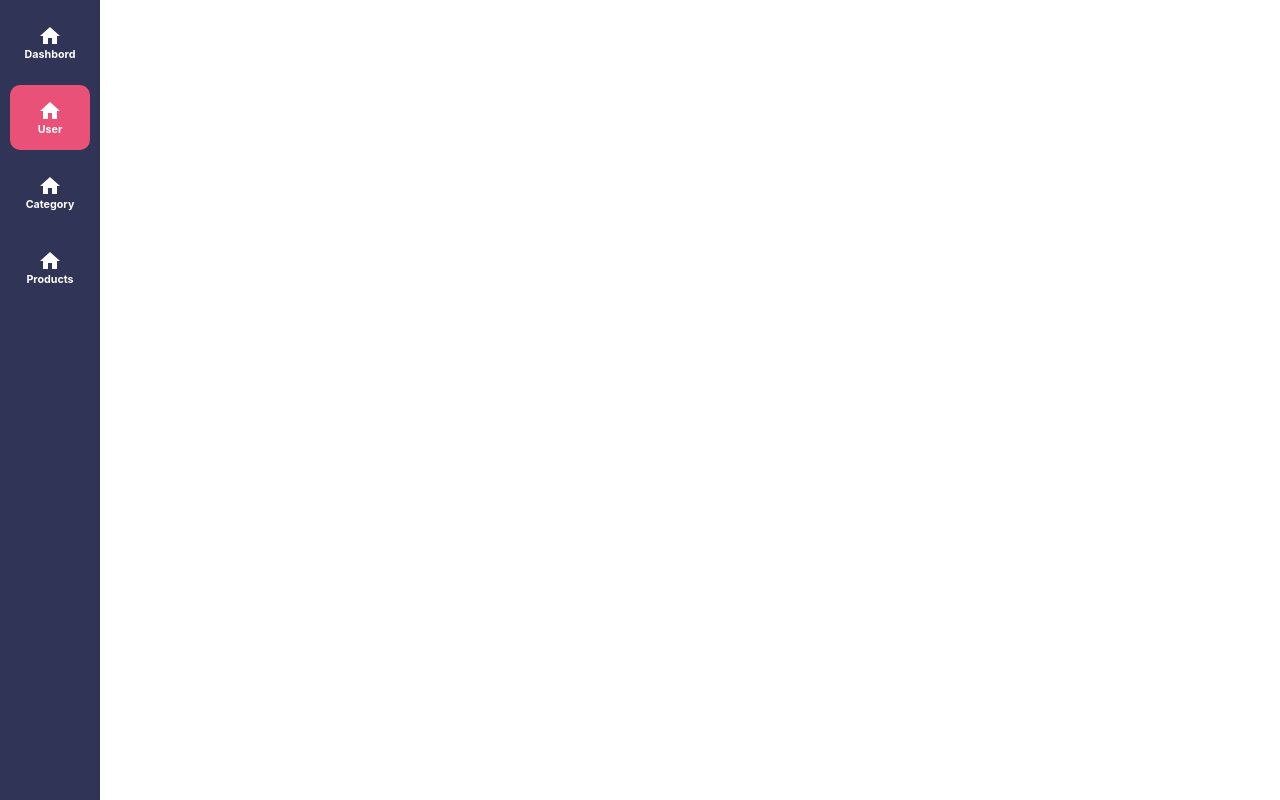
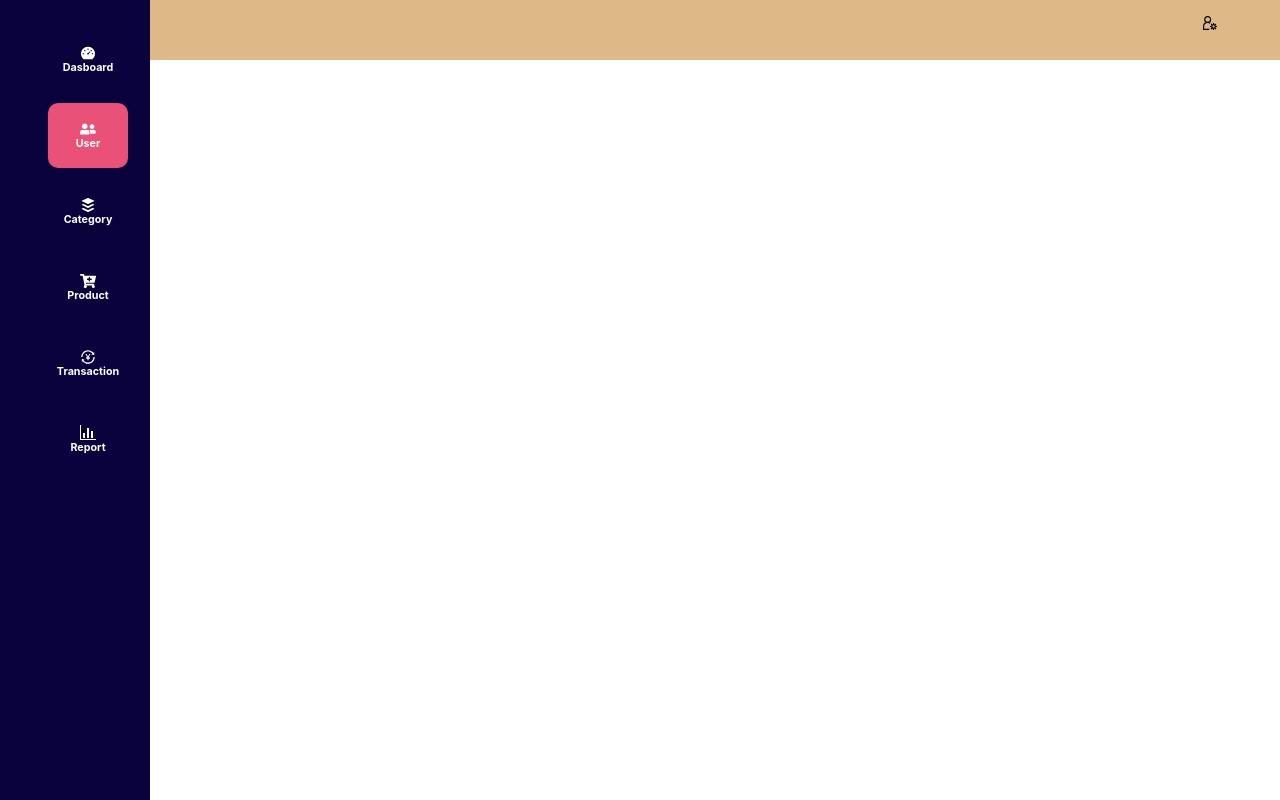
Before and after one commit to ankushthinknext/pos-app, a React (Create React App) app in the folder client/: page /users in a window 1280 px wide. Built offline with nearby package versions, Linux system fonts and the light colour scheme; no server answers; sample sign-in values are in the browser's storage.

Commit message:
navabar and sidebar update

```diff
--- a/client/package.json
+++ b/client/package.json
@@ -3,6 +3,7 @@
   "version": "0.1.0",
   "private": true,
   "dependencies": {
+    "@hookform/error-message": "^2.0.0",
     "@material-ui/core": "^4.11.3",
     "@material-ui/icons": "^4.11.2",
     "@material-ui/lab": "*",
@@ -10,11 +11,16 @@
     "@testing-library/react": "^11.1.0",
     "@testing-library/user-event": "^12.1.10",
     "chart.js": "^3.1.1",
+    "install": "^0.13.0",
     "joi-browser": "^13.4.0",
+    "lodash": "^4.17.21",
     "moment": "^2.29.1",
+    "npm": "^7.10.0",
     "query-string": "^4.3.4",
     "react": "^17.0.2",
     "react-dom": "^17.0.2",
+    "react-hook-form": "^7.2.0",
+    "react-icons": "^4.2.0",
     "react-router-dom": "^5.2.0",
     "react-scripts": "4.0.3",
     "web-vitals": "^1.0.1"
--- a/client/src/App.js
+++ b/client/src/App.js
@@ -1,7 +1,6 @@
-import logo from "./logo.svg";
 import "./App.css";
 import Login from "./components/auth/Login";
-import { Route, Switch } from "react-router";
+import { Route, Switch, Redirect } from "react-router";
 import Dashboard from "./components/dashboard/Dashboard";
 import ProtectedRoute from "./components/common/ProtectedRoute";
 import Products from "./components/dashboard/Products";
@@ -14,6 +13,18 @@ function App() {
 				<ProtectedRoute path="/users" component={Dashboard} />
 				<ProtectedRoute path="/category" component={Dashboard} />
 				<ProtectedRoute path="/products" component={Dashboard} />
+				<ProtectedRoute path="/transaction" component={Dashboard} />
+				<ProtectedRoute path="/report" component={Dashboard} />
+				<Route
+                exact
+                path="/"
+                render={() => {
+                    return (
+
+                      <Redirect to="/login" />
+                    )
+                }}
+              />
 				<Route path="/login" exact component={Login} />
 			</Switch>
 		</div>
--- a/client/src/components/dashboard/Dashboard.jsx
+++ b/client/src/components/dashboard/Dashboard.jsx
@@ -1,10 +1,10 @@
 import React, { useEffect, useState } from "react";
-import auth from "../services/auth";
-import HomeIcon from "@material-ui/icons/Home";
+import {DataMenu} from './DataMenu';
 import "./index.css";
 import Sidebar from "./Sidebar";
 import queryString from "query-string";
 import Main from "./Main";
+import Navbar from './Navbar';
 
 export default function Dashboard(props) {
 	let URL = process.env.REACT_APP_API_URL;
@@ -39,31 +39,14 @@ export default function Dashboard(props) {
 
 	let query = queryString.stringify(interval);
 
-	const sidebarLinks = [
-		{
-			path: "/dashboard",
-			label: "Dashbord",
-			icon: <HomeIcon />,
-		},
-		{ path: "/users", label: "User", icon: <HomeIcon /> },
-		{
-			path: "/category",
-			label: "Category",
-			icon: <HomeIcon />,
-		},
-		{
-			path: "/products",
-			label: "Products",
-
-			icon: <HomeIcon />,
-		},
-	];
-
 	return (
 		<div>
 			<div className="dashboard-area ">
 				<div className="sidebar">
-					<Sidebar links={sidebarLinks} currentRoute={currentRoute} />
+					<Sidebar links={DataMenu} currentRoute={currentRoute} />
+				</div>
+				<div className="navbar">
+					<Navbar></Navbar>
 				</div>
 				<div className="main-area">
 					{currentRoute === "/dashboard" && (
--- /dev/null
+++ b/client/src/components/dashboard/DataMenu.jsx
@@ -0,0 +1,44 @@
+import React from 'react'
+import * as AiIcons from 'react-icons/ai';
+import * as FaIcons from 'react-icons/fa';
+import * as GoIcons from 'react-icons/go';
+
+
+export const DataMenu =  [
+    {
+        title : 'Dasboard',
+        path : '/dashboard',
+        icon : <AiIcons.AiFillDashboard />,
+        cName: 'nav-text'
+    },
+    {
+        title : 'User',
+        path : '/users',
+        icon : <FaIcons.FaUserFriends />,
+        cName: 'nav-text'
+    },
+    {
+        title : 'Category',
+        path : '/category',
+        icon : <FaIcons.FaBuffer />,
+        cName: 'nav-text'
+    },
+    {
+        title : 'Product',
+        path : '/products',
+        icon : <FaIcons.FaCartPlus />,
+        cName: 'nav-text'
+    },
+    {
+        title : 'Transaction',
+        path : '/transaction',
+        icon : <AiIcons.AiOutlineTransaction />,
+        cName: 'nav-text'
+    },
+    {
+        title : 'Report',
+        path : '/report',
+        icon : <GoIcons.GoGraph />,
+        cName: 'nav-text'
+    }
+]
--- a/client/src/components/dashboard/Main.jsx
+++ b/client/src/components/dashboard/Main.jsx
@@ -28,6 +28,7 @@ export default function Main(props) {
 
 	return (
 		<div>
+			<div className="main">
 				<div className="first-row">
 					<div className="d-card d-card-maroon">
 						<h5>{count}</h5>
@@ -79,5 +80,7 @@ export default function Main(props) {
 					</Grid>
 				</div>
 			</div>
+		</div>
+
 	);
 }
--- a/client/src/components/dashboard/Navbar.jsx
+++ b/client/src/components/dashboard/Navbar.jsx
@@ -1,11 +1,11 @@
 import React from "react";
-import Avatar from "@material-ui/core/Avatar";
+import SettingMenu from './SettingMenu';
 
 export default function Navbar() {
 	return (
-		<header class="dashboard-nav-bar">
+		<header class="dashboard-navbar">
 			<div className="user-avatar">
-				<Avatar>H</Avatar>
+				<SettingMenu></SettingMenu>
 			</div>
 		</header>
 	);
--- /dev/null
+++ b/client/src/components/dashboard/SettingMenu.jsx
@@ -0,0 +1,88 @@
+import React from 'react'
+import Avatar from "@material-ui/core/Avatar";
+import Button from '@material-ui/core/Button';
+import ClickAwayListener from '@material-ui/core/ClickAwayListener';
+import Grow from '@material-ui/core/Grow';
+import Paper from '@material-ui/core/Paper';
+import Popper from '@material-ui/core/Popper';
+import MenuItem from '@material-ui/core/MenuItem';
+import MenuList from '@material-ui/core/MenuList';
+import { makeStyles } from '@material-ui/core/styles';
+import * as GrIcons from 'react-icons/gr';
+
+const useStyles = makeStyles((theme) => ({
+	root: {
+	  display: 'flex',
+	},
+	paper: {
+	  marginRight: theme.spacing(2),
+	},
+  }));
+
+export default function SettingMenu() {
+    const classes = useStyles();
+  const [open, setOpen] = React.useState(false);
+  const anchorRef = React.useRef(null);
+
+  const handleToggle = () => {
+    setOpen((prevOpen) => !prevOpen);
+  };
+
+  const handleClose = (event) => {
+    if (anchorRef.current && anchorRef.current.contains(event.target)) {
+      return;
+    }
+
+    setOpen(false);
+  };
+
+  function handleListKeyDown(event) {
+    if (event.key === 'Tab') {
+      event.preventDefault();
+      setOpen(false);
+    }
+  }
+
+  // return focus to the button when we transitioned from !open -> open
+  const prevOpen = React.useRef(open);
+  React.useEffect(() => {
+    if (prevOpen.current === true && open === false) {
+      anchorRef.current.focus();
+    }
+
+    prevOpen.current = open;
+  }, [open]);
+
+  return (
+    <div className={classes.root}>
+      <div>
+        <Button
+          ref={anchorRef}
+          aria-controls={open ? 'menu-list-grow' : undefined}
+          aria-haspopup="true"
+          onClick={handleToggle}
+        >
+          <GrIcons.GrUserSettings />
+        </Button>
+        <Popper open={open} anchorEl={anchorRef.current} role={undefined} transition disablePortal>
+          {({ TransitionProps, placement }) => (
+            <Grow
+              {...TransitionProps}
+              style={{ transformOrigin: placement === 'bottom' ? 'center top' : 'center bottom' }}
+            >
+              <Paper>
+                <ClickAwayListener onClickAway={handleClose}>
+                  <MenuList autoFocusItem={open} id="menu-list-grow" onKeyDown={handleListKeyDown}>
+                    <MenuItem onClick={handleClose}>Profile</MenuItem>
+                    <MenuItem onClick={handleClose}>My account</MenuItem>
+                    <MenuItem onClick={handleClose}>Logout</MenuItem>
+                  </MenuList>
+                </ClickAwayListener>
+              </Paper>
+            </Grow>
+          )}
+        </Popper>
+      </div>
+    </div>
+  );
+}
--- a/client/src/components/dashboard/Sidebar.jsx
+++ b/client/src/components/dashboard/Sidebar.jsx
@@ -1,23 +1,36 @@
 import React from "react";
+import { Link } from "react-router-dom";
 
-import HomeIcon from "@material-ui/icons/Home";
-import { Link } from "react-router-dom";
+
 export default function Sidebar({ links, currentRoute }) {
 	return (
-		<div class="p-sidebar">
-			{links.map((link) => (
-				<Link to={link.path}>
+
+		<div className="navBar">
+                <nav className="nav-menu">
+                    <ul className="nav-menu-items">
+
+							{links.map((item, index) => {
+								return(
+                                    <li key={index} className={item.cName}>
+                                        <Link to={item.path}>
 											<div
 											className={
-							currentRoute === link.path
+												currentRoute === item.path
 													? "side-bar-elements active"
 													: "side-bar-elements"
 											}>
-						{link.icon}
-						<h6>{link.label}</h6>
+											{item.icon}
+											<h6>{item.title}</h6>
 											</div>
 										</Link>
-			))}
+                                    </li>
+                                )
+						})}
+
+                    </ul>
+                </nav>
         </div>
+
+
 	);
 }
--- a/client/src/components/dashboard/index.css
+++ b/client/src/components/dashboard/index.css
@@ -31,22 +31,39 @@
 
 .dashboard-area {
 	display: flex;
+	align-content: flex-start;
+}
+.navbar{
+	align-self: flex-start;
+
 }
 .dashboard-navbar {
 	display: flex;
 	justify-content: flex-end;
-	background-color: aquamarine;
+	width: 89.2vw;
+	background-color: burlywood;
+	height: 60px;
+}
+.main{
+	display: flex;
+	flex-direction: column;
+	height: 80vh;
 }
 .main-area {
 	flex-grow: 1;
+	margin-top: 100px;
+	margin-left: 0;
 }
 .user-avatar {
 	position: relative;
-	width: 30%;
+	width: 10%;
+	margin-top: 10px;
+	height: 70%;
 }
 .first-row {
 	display: flex;
 	justify-content: space-evenly;
+	margin-bottom: 50px;
 }
 .d-card {
 	width: 30%;
@@ -74,3 +91,36 @@
 		rgba(255, 155, 106, 1) 100%
 	);
 }
+
+.nav-menu{
+    background-color: rgb(10, 2, 60);
+    height: 100vh;
+    width: 150px;
+    display: flex;
+    justify-content: flex-start;
+    top: 0;
+}
+
+.nav-text{
+    display: flex;
+    justify-content: center;
+    align-items: center;
+    padding: 8px;
+    list-style: none;
+    height: 60px;
+}
+
+.nav-text a{
+    text-decoration: none;
+    color: #ffff;
+    display: flex;
+    flex-direction: column;
+    justify-content: center;
+    align-items: center;
+}
+
+.navbar{
+	height: 60px;
+	background-color: #303456;
+	width: 20px;
+}
```
Also changed, not shown: client/src/components/auth/Login.jsx (+81 -98 lines), 1 other file (tests, documents, lock files or other folders). Lines whose indentation alone changed are shown as unchanged.
